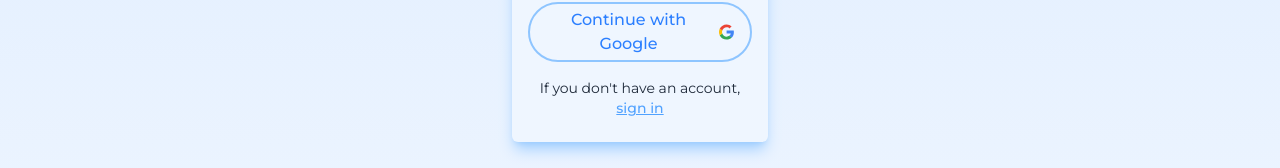
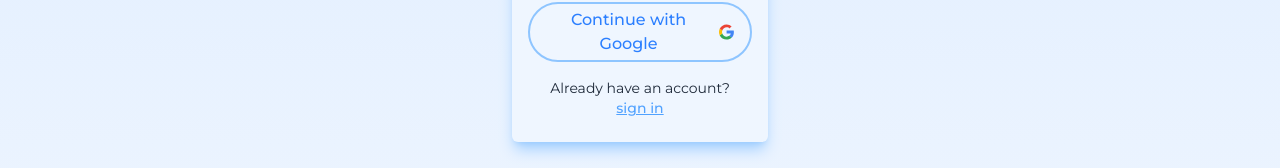
Before and after one commit to miriamsobrino/task-now, a React (Vite) app: page /sign-up in a window 1280 px wide. Shown: the part 461-629 px from the top of the page. Built offline with nearby package versions, Linux system fonts and the light colour scheme; no server answers; a web font is replaced by a local one.

Commit message:
update form

```diff
--- a/src/components/Form.tsx
+++ b/src/components/Form.tsx
@@ -160,7 +160,9 @@ function Form({ title }: Props) {
         </Button>
         <div className='flex flex-col gap-1 text-center'>
           <p className='text-sm text-gray-800 dark:text-blue-50'>
-            If you don't have an account,{' '}
+            {isSignUpPage
+              ? 'Already have an account? '
+              : `If you don't have an account, `}
             <button
               className='underline text-blue-400 cursor-pointer font-medium hover:text-blue-300 transition-all duration-300'
               onClick={navigateToSignPage}
--- a/src/components/Header.tsx
+++ b/src/components/Header.tsx
@@ -4,6 +4,7 @@ import Button from './Button';
 import { useAuth } from '../context/AuthContext';
 import { FiMoon, FiSun } from 'react-icons/fi';
 import { useDarkMode } from '../context/ThemeContext';
+
 interface Props {
   className: string;
 }
```
